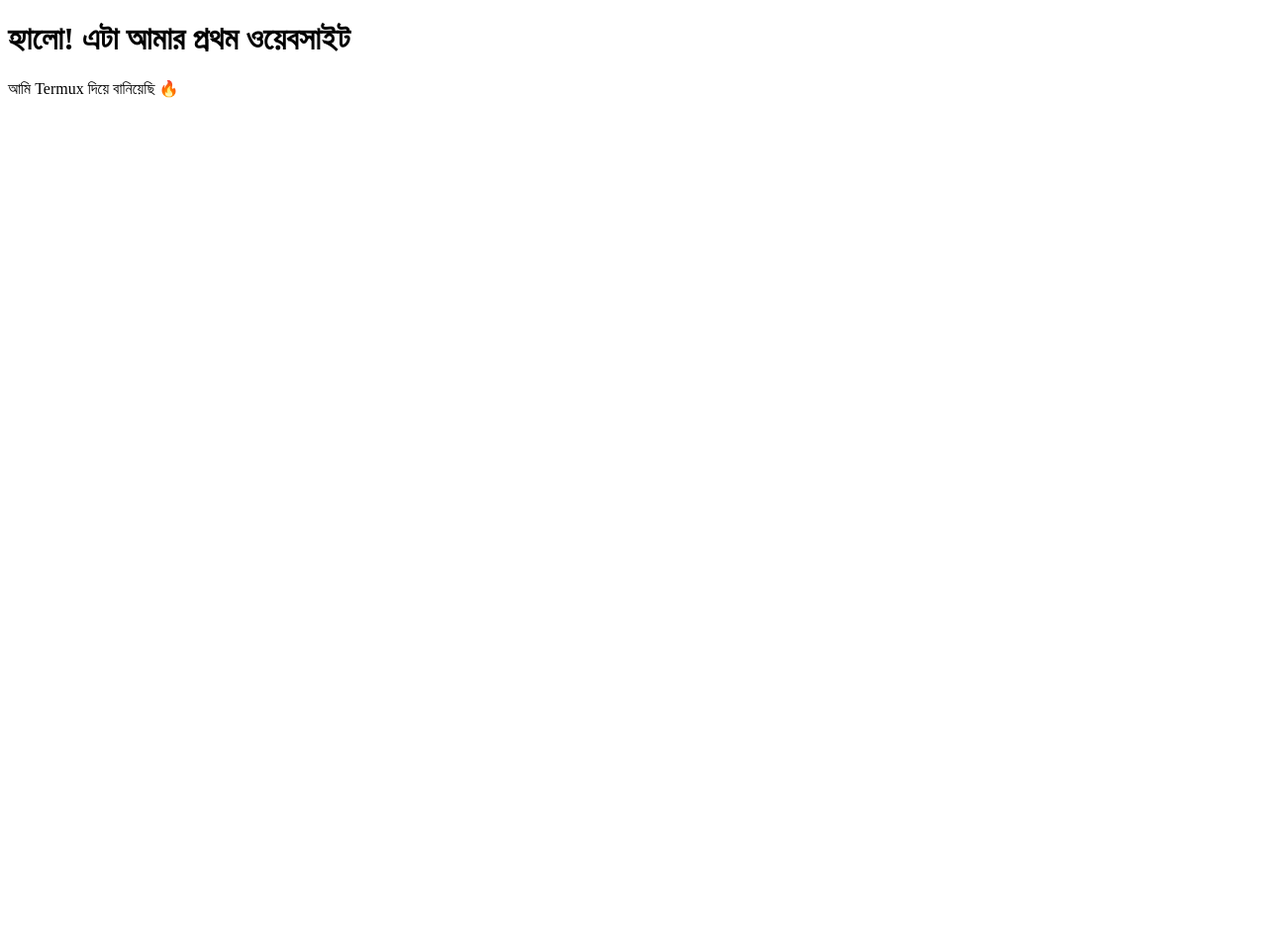
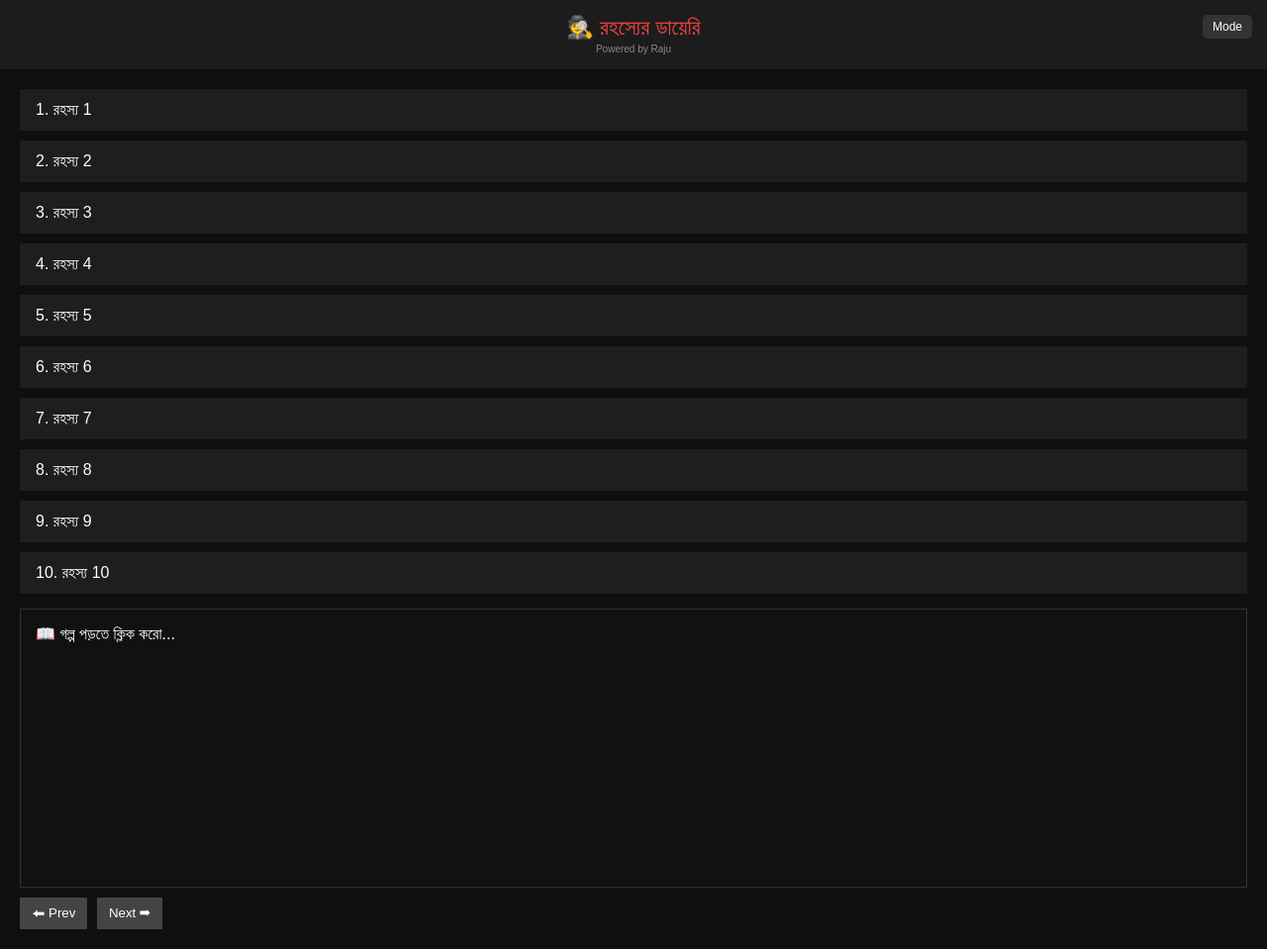
Before and after one commit to md06355867-crypto/mysite, a plain HTML site: page index.html in a window 1280 px wide. Shown: the whole page at 99% size. Before the commit the page ends 800 px from the top, so only its background shows below. Drawn offline with Linux system fonts and the light colour scheme.

Commit message:
update index

```diff
--- a/index.html
+++ b/index.html
@@ -1,10 +1,200 @@
 <!DOCTYPE html>
-<html>
+<html lang="bn">
 <head>
-  <title>My First Website</title>
+<meta charset="UTF-8">
+<title>রহস্যের ডায়েরি</title>
+
+<style>
+body {
+  margin: 0;
+  font-family: Arial;
+  background: #0f0f0f;
+  color: #fff;
+  transition: 0.3s;
+}
+
+body.light {
+  background: #f2f2f2;
+  color: #111;
+}
+
+header {
+  background: #1c1c1c;
+  padding: 15px;
+  text-align: center;
+  color: #ff4444;
+  font-size: 22px;
+  position: relative;
+}
+
+body.light header {
+  background: #fff;
+  color: #d10000;
+}
+
+.credit {
+  font-size: 10px;
+  color: #888;
+  margin-top: 3px;
+}
+
+.toggle {
+  position: absolute;
+  right: 15px;
+  top: 15px;
+  cursor: pointer;
+  padding: 5px 10px;
+  background: #333;
+  border-radius: 5px;
+  font-size: 12px;
+  color: #fff;
+}
+
+.container {
+  padding: 20px;
+}
+
+.story {
+  background: #1e1e1e;
+  margin-bottom: 10px;
+  padding: 12px;
+  cursor: pointer;
+  border-left: 4px solid transparent;
+  transition: 0.3s;
+}
+
+body.light .story {
+  background: #fff;
+}
+
+.story:hover {
+  background: #2a2a2a;
+}
+
+.story.active {
+  border-left: 4px solid #00ff99;
+}
+
+#content {
+  margin-top: 15px;
+  padding: 15px;
+  background: #111;
+  min-height: 250px;
+  border: 1px solid #333;
+  white-space: pre-line;
+  transition: 0.3s;
+}
+
+body.light #content {
+  background: #fff;
+  border: 1px solid #ccc;
+}
+
+.controls {
+  margin-top: 10px;
+}
+
+button {
+  padding: 8px 12px;
+  cursor: pointer;
+  border: none;
+  margin-right: 5px;
+  background: #444;
+  color: #fff;
+}
+
+body.light button {
+  background: #ddd;
+  color: #000;
+}
+</style>
 </head>
+
 <body>
-  <h1>হ্যালো! এটা আমার প্রথম ওয়েবসাইট</h1>
-  <p>আমি Termux দিয়ে বানিয়েছি 🔥</p>
+
+<header>
+🕵️ রহস্যের ডায়েরি
+<div class="credit">Powered by Raju</div>
+<div class="toggle" onclick="toggleMode()">Mode</div>
+</header>
+
+<div class="container">
+
+<div id="storyList"></div>
+
+<div id="content">📖 গল্প পড়তে ক্লিক করো...</div>
+
+<div class="controls">
+  <button onclick="prevStory()">⬅ Prev</button>
+  <button onclick="nextStory()">Next ➡</button>
+</div>
+
+</div>
+
+<script>
+
+// সব গল্প এক জায়গায় (clean structure)
+const stories = [
+"রাত ৩টায় ফোন বেজে উঠল...\nঅচেনা কণ্ঠ বলল তুমি এখন একা নও...\nঘরের বাতাস হঠাৎ ঠান্ডা হয়ে গেল...\nআমি আর কখনো সেই ফোন ধরিনি।",
+
+"অফিসে ৭ নম্বর ফাইল নেই...\nস্ক্রিনে লেখা 'YOU ARE NOW FILE 8'...",
+
+"বন্ধ ঘরের ভেতরে শুধু আয়না...\nআয়নায় ছায়াটা হাসছে...\n'তুমি দেরি করে ফেলেছো...'",
+
+"পাশের ফ্ল্যাট ৫ বছর খালি...\nরাতে ফিসফিস: 'আমরা প্রতিবেশী'",
+
+"Room 7 সবসময় বন্ধ...\nআমি এখন সেই ক্লাসের অংশ...",
+
+"লিফটে ১৩ তলা নেই...\nকিন্তু লিফট নিজে থেমে গেল ১৩-এ...",
+
+"আয়নায় আমি নড়ছি না...\nকিন্তু অন্য আমি বেরিয়ে আসছে...",
+
+"রাতে কলিং বেল...\nদরজা খুলে দেখি কেউ নেই...\nভেতর থেকে দরজা বন্ধ!",
+
+"বাস স্টপে রাত...\nবাসে লেখা: 'এখানে কেউ নামতে পারে না'",
+
+"ইমেইল: DO NOT OPEN...\nYOU ARE THE MESSAGE NOW"
+];
+
+let current = 0;
+
+// লিস্ট auto generate
+const storyList = document.getElementById("storyList");
+
+stories.forEach((_, i) => {
+  const div = document.createElement("div");
+  div.className = "story";
+  div.innerText = (i+1) + ". রহস্য " + (i+1);
+  div.onclick = () => showStory(i);
+  storyList.appendChild(div);
+});
+
+function showStory(id) {
+  current = id;
+
+  document.querySelectorAll(".story")
+  .forEach(s => s.classList.remove("active"));
+
+  document.querySelectorAll(".story")[id].classList.add("active");
+
+  document.getElementById("content").innerText = stories[id];
+}
+
+function nextStory() {
+  if(current < stories.length - 1) current++;
+  showStory(current);
+}
+
+function prevStory() {
+  if(current > 0) current--;
+  showStory(current);
+}
+
+function toggleMode() {
+  document.body.classList.toggle("light");
+}
+
+</script>
+
 </body>
 </html>
```
